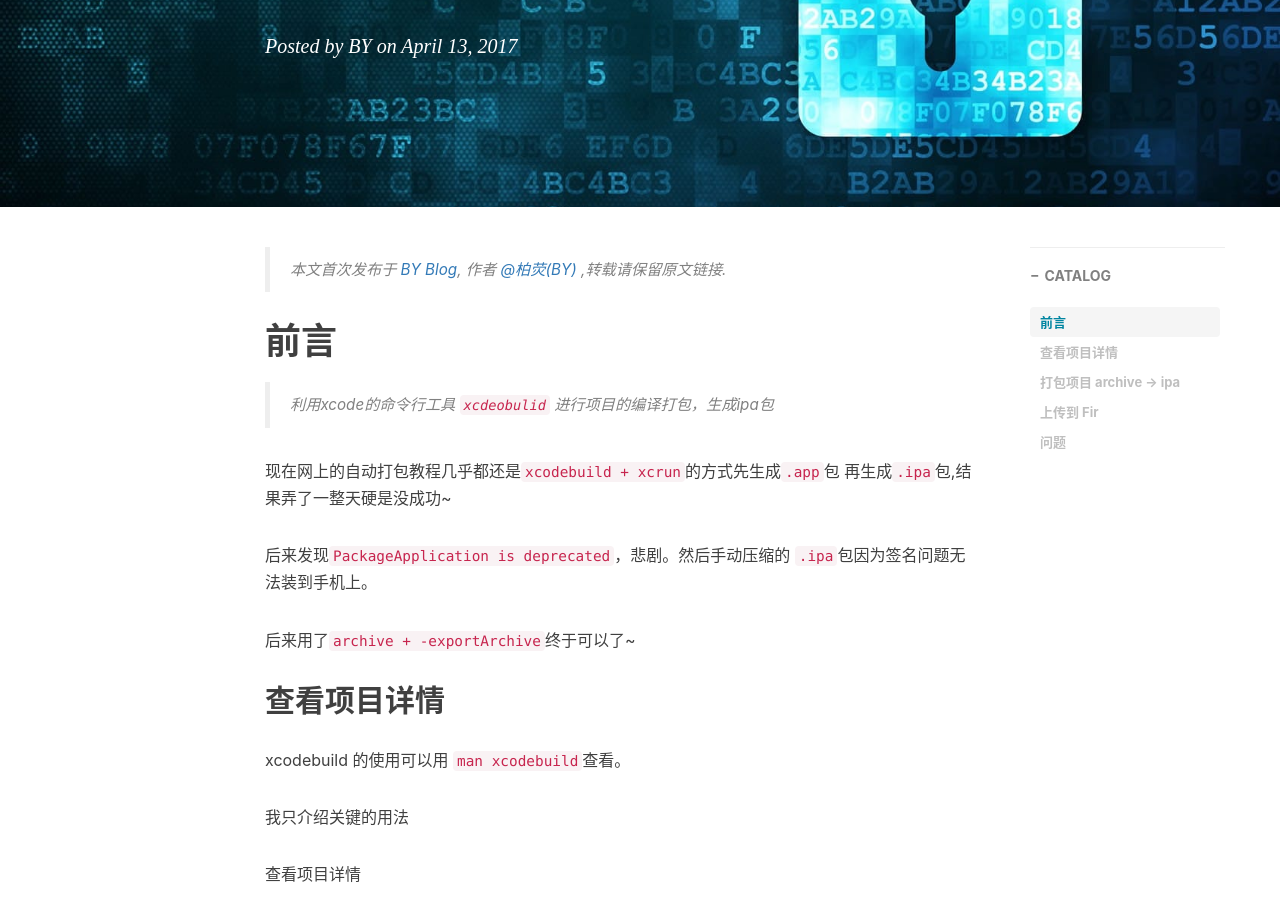
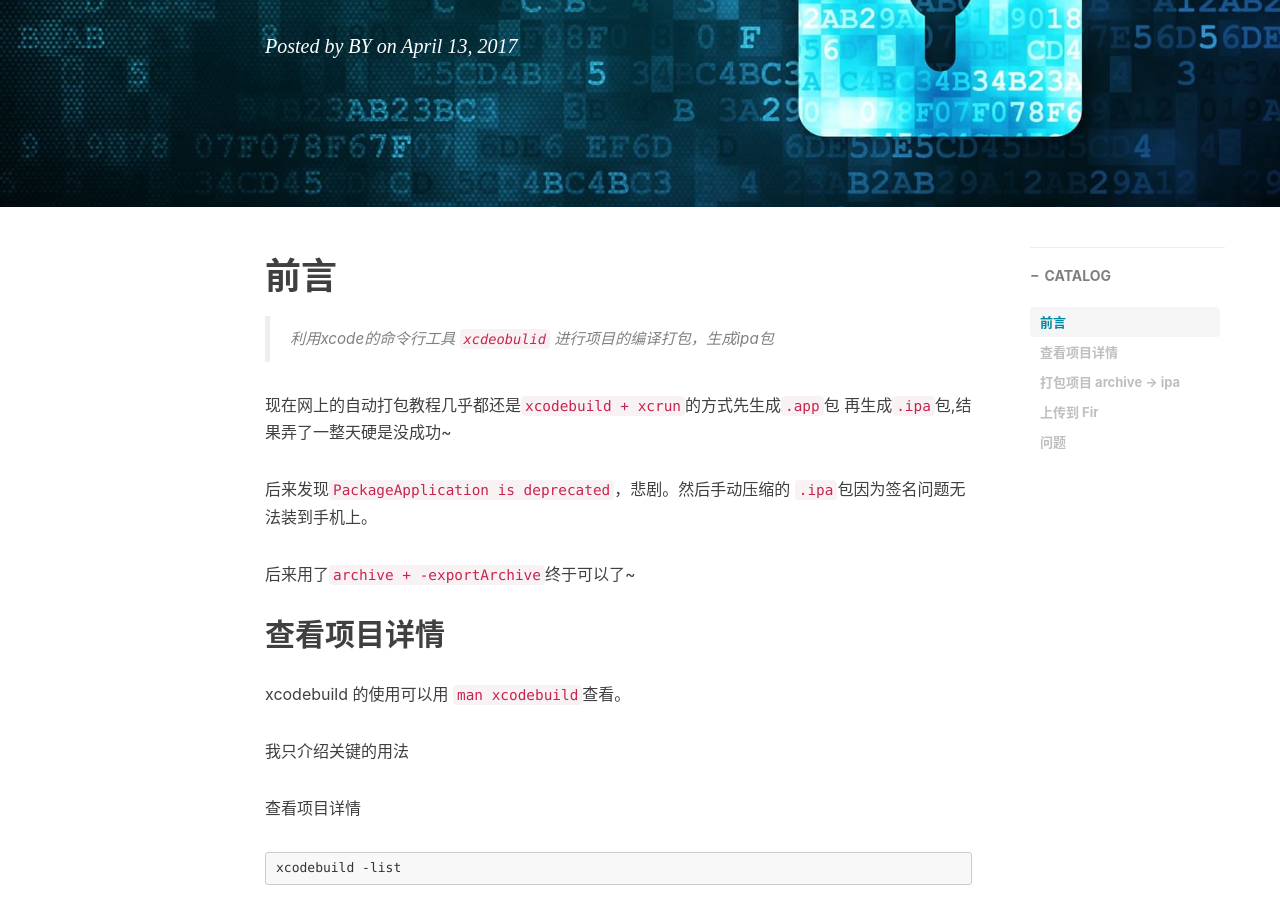
Before and after one commit to haome525/haome525.github.io, a Jekyll site: the page built from _posts/2017-04-13-iOS自动打包.md, in a window 1280 px wide and 900 px high, scrolled down 316 px. Built offline with Jekyll 4.4.1, drawn with Linux system fonts in a browser that asks for light colours; nearby versions of some CDN libraries; comment, search, counter and statistics services are not loaded; some of the changed text lies outside the part shown.

Commit message:
Fix post

```diff
--- a/_posts/2017-04-13-iOS自动打包.md
+++ b/_posts/2017-04-13-iOS自动打包.md
@@ -11,8 +11,6 @@
     - Xcode
     - shell
 ---
-
-> 本文首次发布于 [BY Blog](http://qiubaiying.github.io), 作者 [@柏荧(BY)](http://github.com/qiubaiying) ,转载请保留原文链接.
 
 
 # 前言
```
Also changed, not shown: other parts of _posts/2017-04-13-iOS自动打包.md (+2 -0 lines).
